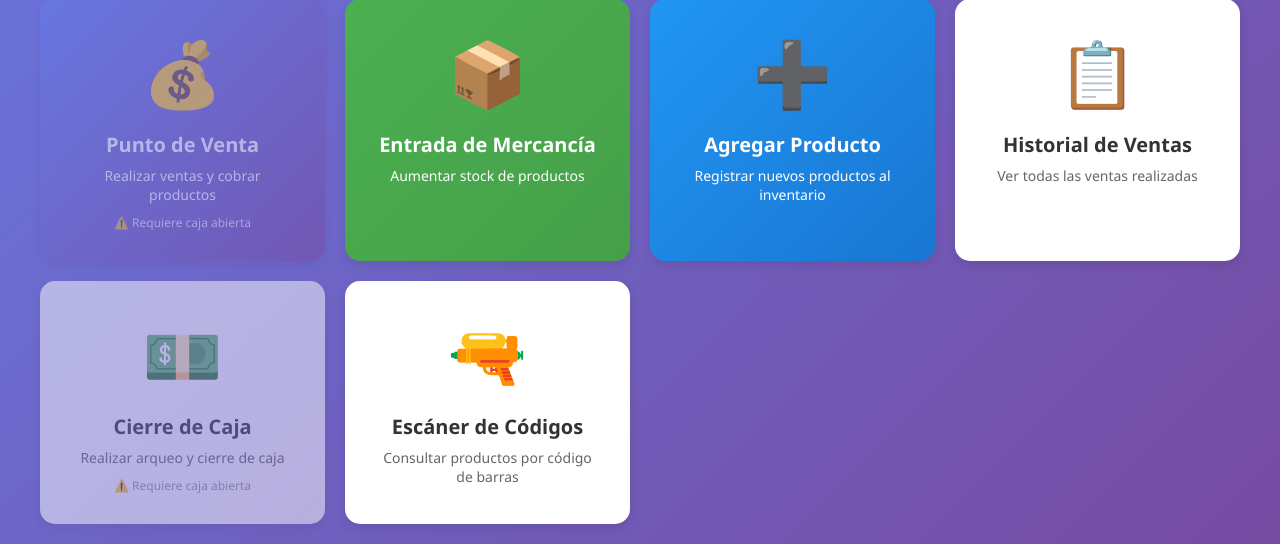
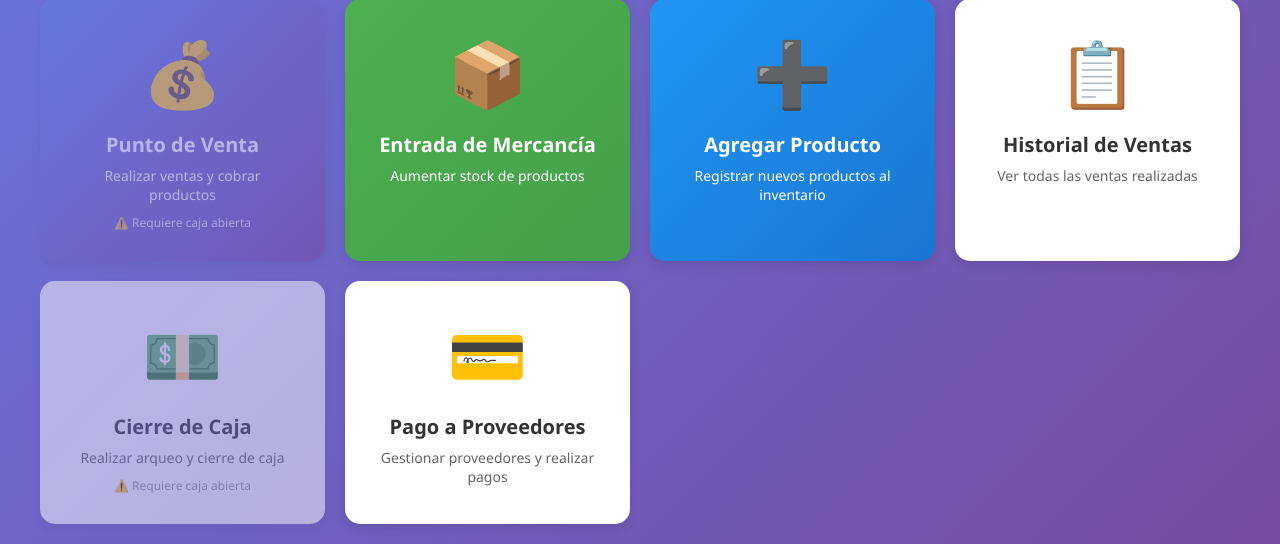
Before and after one commit to rafastarkuwu/inventario_superzito, a PHP site: page / in a window 1280 px wide. Shown: the part 590-1134 px from the top of the page. Run offline with PHP 8.4, Linux system fonts and the light colour scheme; the visitor is signed in with stand-in values (Sample User, id 1); data that the repository does not hold is empty.

Commit message:
Update index.php

```diff
--- a/index.php
+++ b/index.php
@@ -424,10 +424,10 @@ try {
                 <?php endif; ?>
             </a>
 
-            <a href="escanear.php" class="modulo modulo-scanner">
-                <div class="modulo-icon">🔫</div>
-                <div class="modulo-titulo">Escáner de Códigos</div>
-                <div class="modulo-descripcion">Consultar productos por código de barras</div>
+            <a href="pago_proveedores.php" class="modulo modulo-scanner">
+                <div class="modulo-icon">💳</div>
+                <div class="modulo-titulo">Pago a Proveedores</div>
+                <div class="modulo-descripcion">Gestionar proveedores y realizar pagos</div>
             </a>
         </div>
     </div>
```
